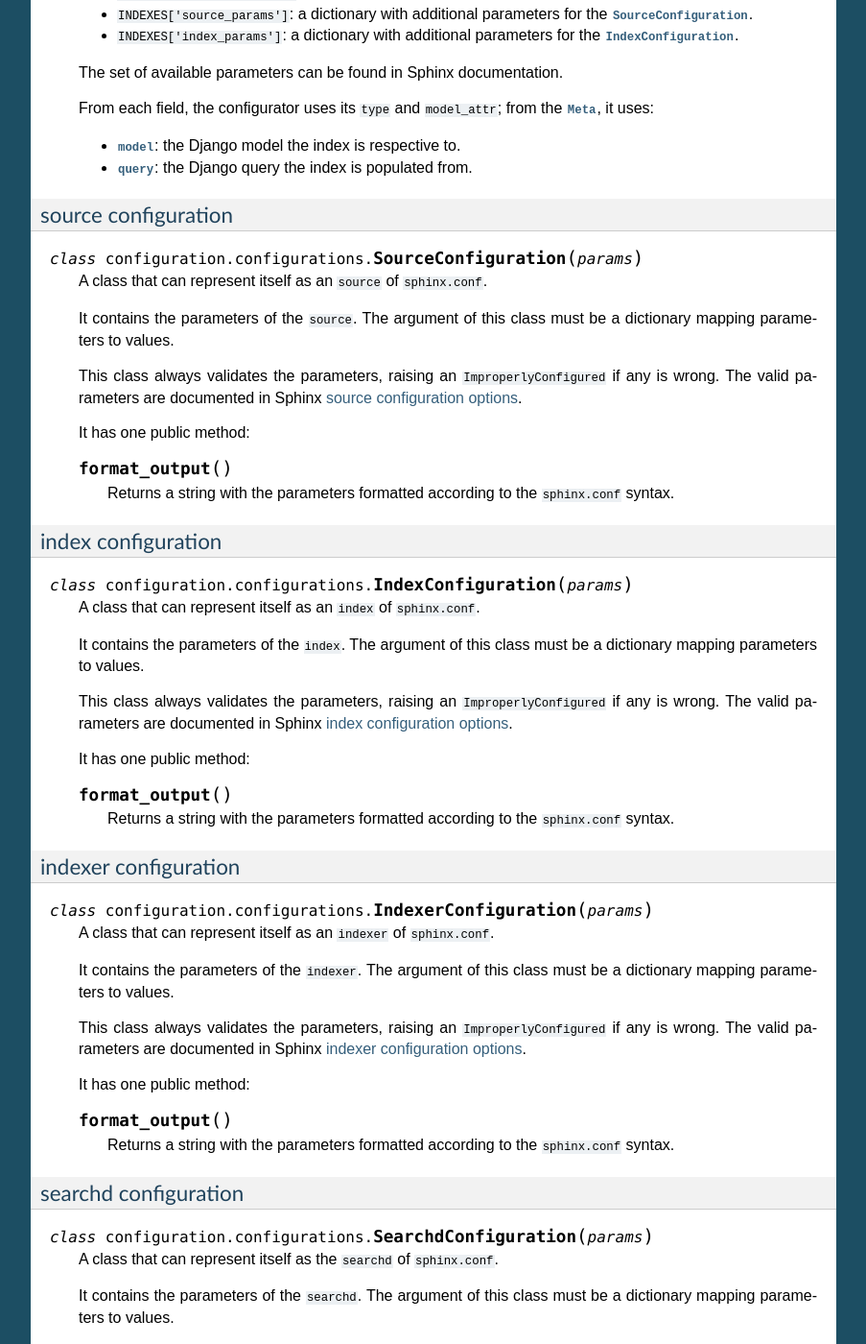
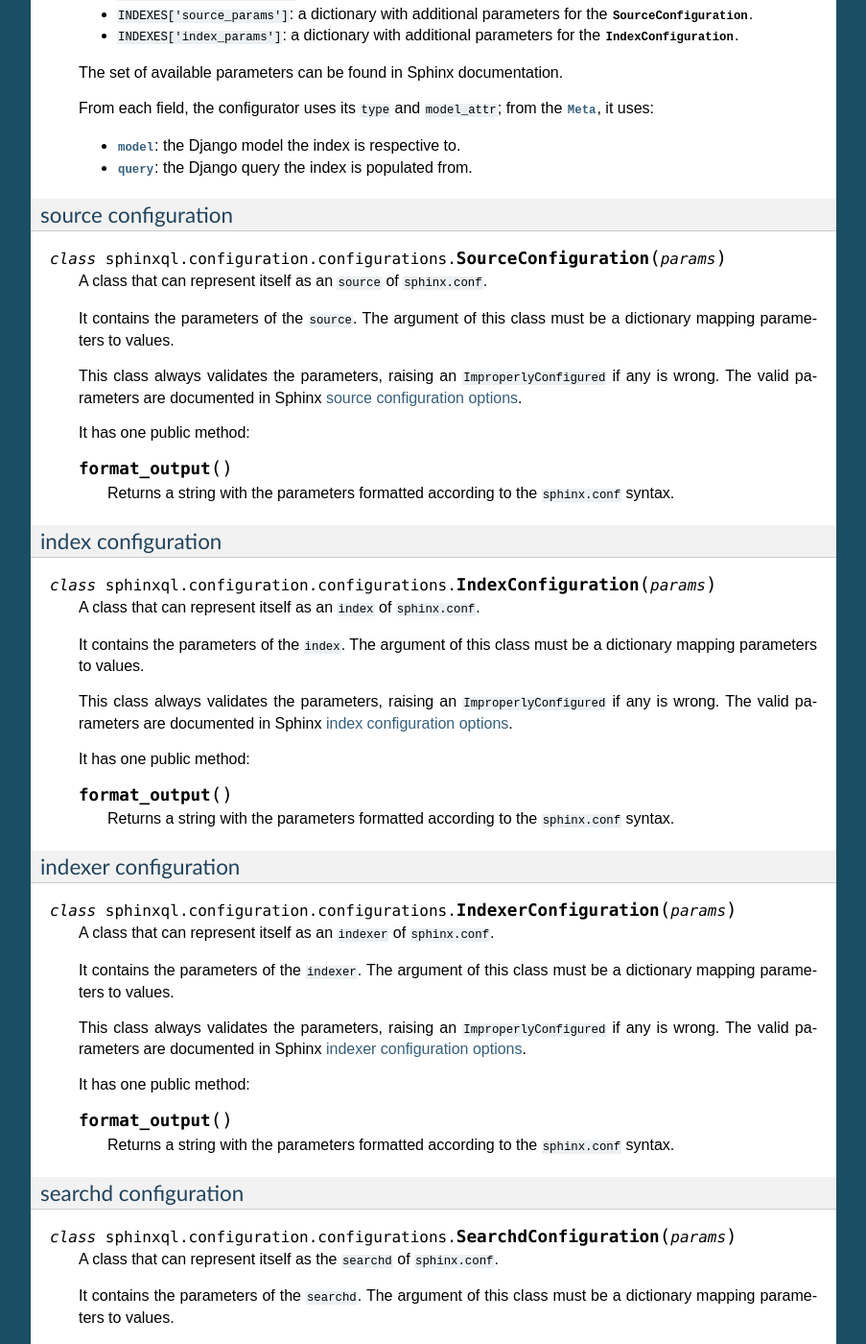
Before and after one commit to jorgecarleitao/django-sphinxql, a Sphinx documentation site: the page built from docs/configuration.rst, in a window 1280 px wide and 1400 px high, scrolled down 1793 px. Shown: the whole window at 96% size, without its empty margins (198-1101 px from the left). Built offline with Sphinx 7.4.7, drawn with Linux system fonts in a browser that asks for light colours; some of the changed text lies outside the part shown.

Commit message:
Fixed currentmodules of configuration docs.

```diff
--- a/docs/configuration.rst
+++ b/docs/configuration.rst
@@ -1,7 +1,7 @@
 Sphinx Configuration
 ====================
 
-.. currentmodule:: configuration
+.. currentmodule:: sphinxql.configuration
 
 Configure Sphinx
 ----------------
@@ -86,7 +86,7 @@ Configuration references (internal)
 Index configurator
 ^^^^^^^^^^^^^^^^^^
 
-.. currentmodule:: configuration.configurators
+.. currentmodule:: sphinxql.configuration.configurators
 
 .. class:: IndexConfigurator
 
@@ -124,7 +124,7 @@ Index configurator
 source configuration
 ^^^^^^^^^^^^^^^^^^^^
 
-.. currentmodule:: configuration.configurations
+.. currentmodule:: sphinxql.configuration.configurations
 
 .. _source configuration options: http://sphinxsearch.com/docs/current.html#confgroup-source
 
@@ -149,7 +149,7 @@ source configuration
 index configuration
 ^^^^^^^^^^^^^^^^^^^
 
-.. currentmodule:: configuration.configurations
+.. currentmodule:: sphinxql.configuration.configurations
 
 .. _index configuration options: http://sphinxsearch.com/docs/current.html#confgroup-index
 
@@ -174,7 +174,7 @@ index configuration
 indexer configuration
 ^^^^^^^^^^^^^^^^^^^^^
 
-.. currentmodule:: configuration.configurations
+.. currentmodule:: sphinxql.configuration.configurations
 
 .. _indexer configuration options: http://sphinxsearch.com/docs/current.html#confgroup-indexer
 
@@ -199,7 +199,7 @@ indexer configuration
 searchd configuration
 ^^^^^^^^^^^^^^^^^^^^^
 
-.. currentmodule:: configuration.configurations
+.. currentmodule:: sphinxql.configuration.configurations
 
 .. _searchd configuration options: http://sphinxsearch.com/docs/current.html#confgroup-searchd
 
```
